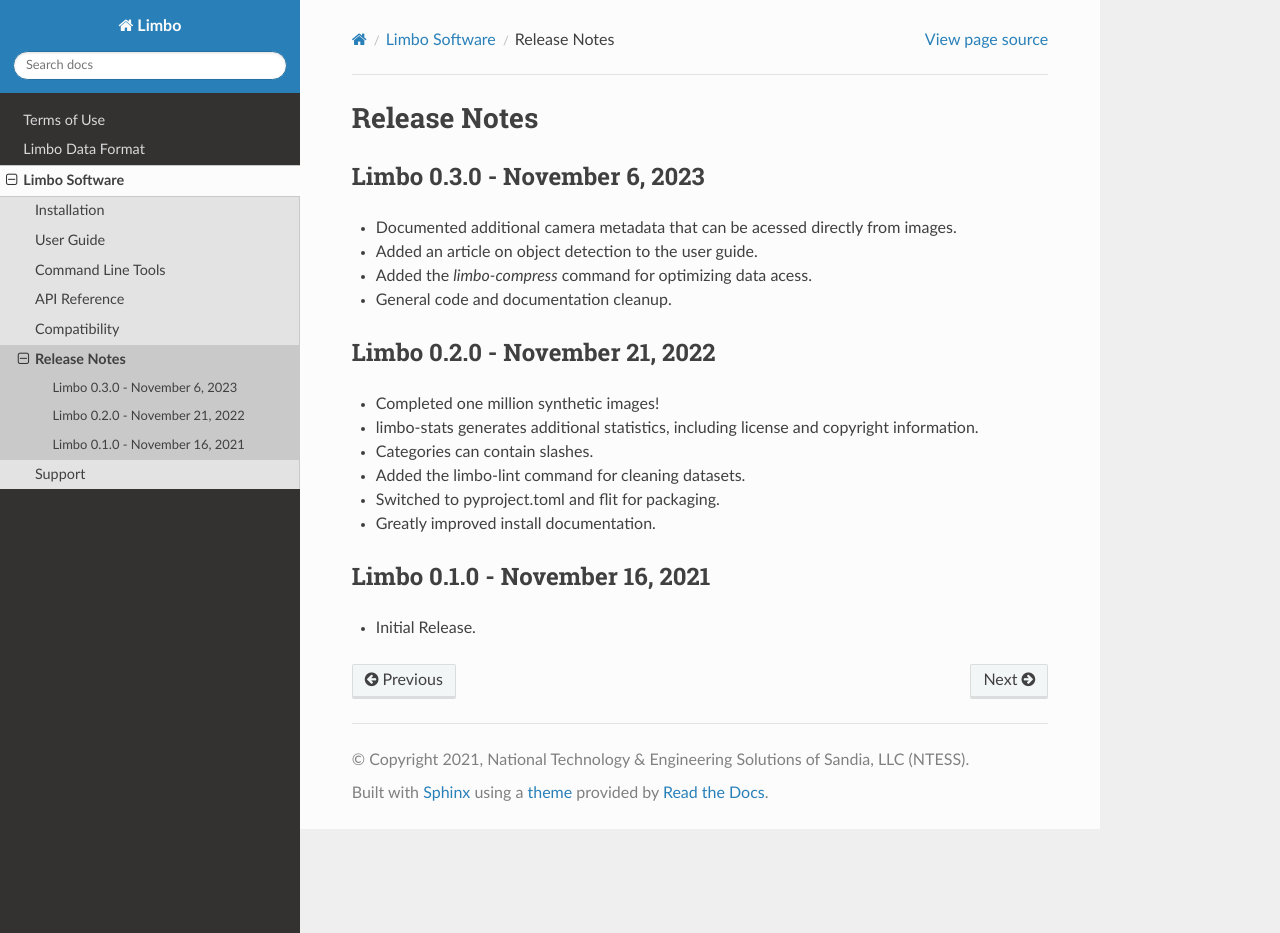
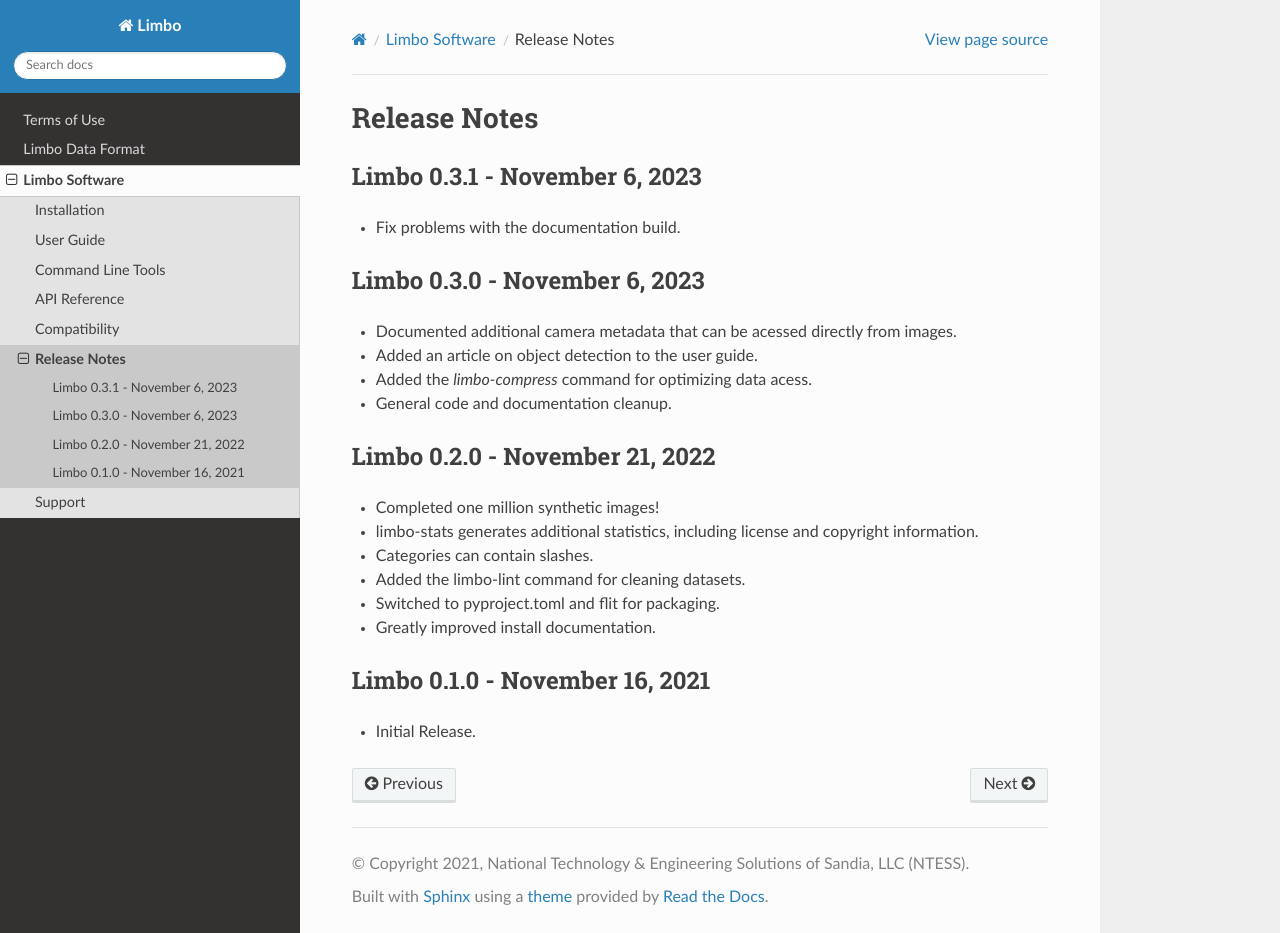
Before and after one commit to limbo-ml/user, a Sphinx documentation site: the page built from docs/release-notes.rst, in a window 1280 px wide and 933 px high. Built offline with Sphinx 7.4.7 and the Read the Docs theme 2.0.0, drawn with Linux system fonts in a browser that asks for light colours; pages that are not in the unit, such as notebooks, are missing from menus.

Commit message:
Limbo version 0.3.1

```diff
--- a/docs/release-notes.rst
+++ b/docs/release-notes.rst
@@ -2,6 +2,11 @@
 
 Release Notes
 =============
+
+Limbo 0.3.1 - November 6, 2023
+------------------------------
+
+* Fix problems with the documentation build.
 
 Limbo 0.3.0 - November 6, 2023
 ------------------------------
--- a/limbo/__init__.py
+++ b/limbo/__init__.py
@@ -5,4 +5,4 @@
 
 """Tools for working with computer vision data stored using the :ref:`specification`."""
 
-__version__ = "0.4.0-dev"
+__version__ = "0.3.1"
```
